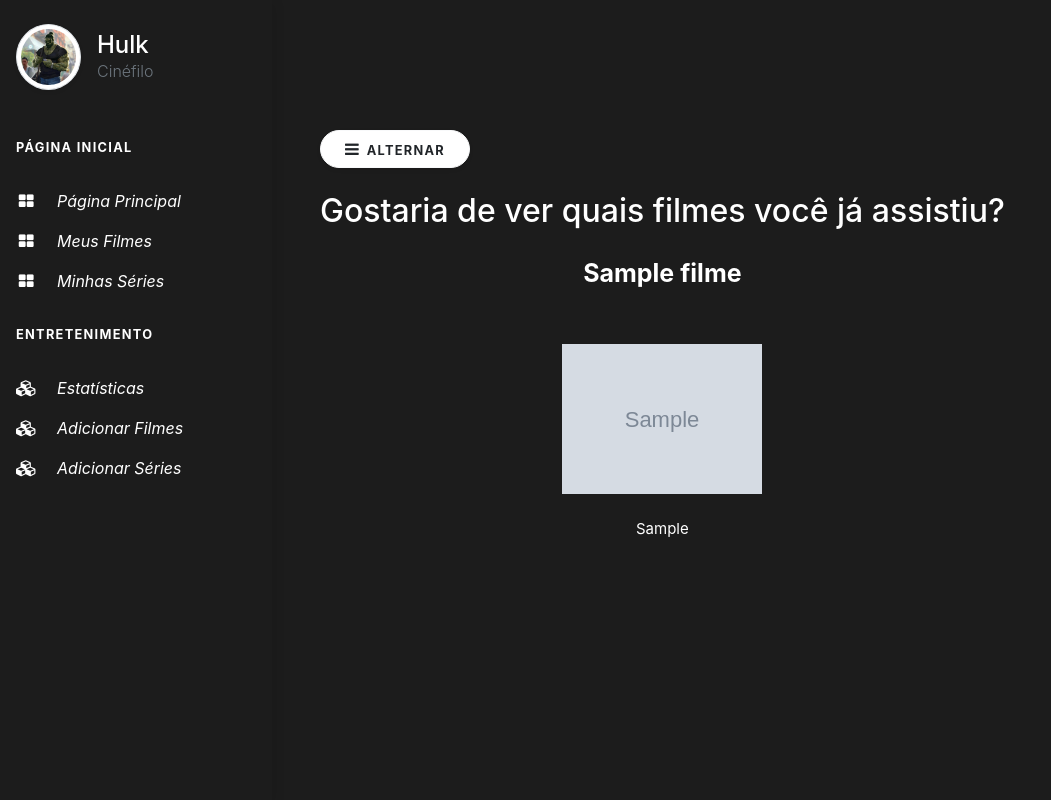
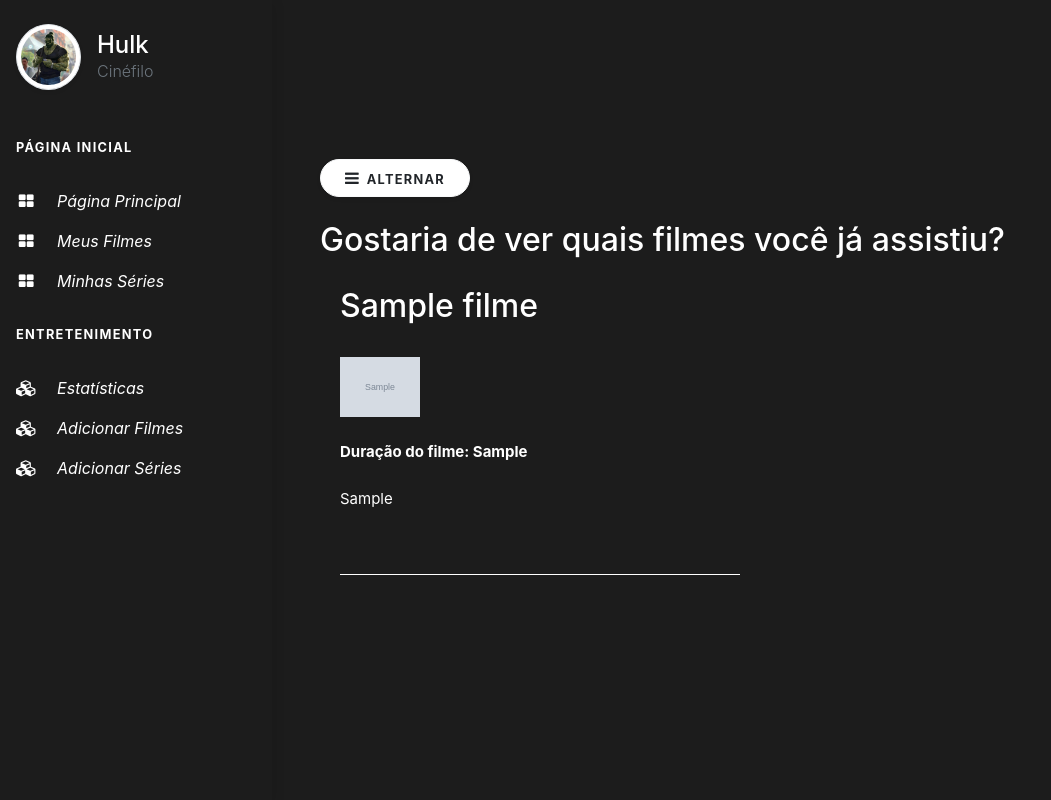
Before and after one commit to kahturin/PI, a PHP site: page /config/listar_filmes.php in a window 1280 px wide. Shown: the whole page, without its empty margins (0-1051 px from the left). Run offline with PHP 8.4, Linux system fonts and the light colour scheme; the visitor is signed in with stand-in values (Sample User, id 1); tables that the repository leaves empty or names only in its code hold one stand-in row (values such as "Sample post"); grey boxes marked "Sample" are stand-in pictures; some libraries are stand-ins or nearby versions.

Commit message:
Listagem de filmes e séries

```diff
--- a/Projeto/config/db.php
+++ b/Projeto/config/db.php
@@ -1,14 +1,14 @@
 <?php
 
 //XAMPP
-/*define( 'DSN', 'mysql:dbname=pi_segundos;host=localhost');
+define( 'DSN', 'mysql:dbname=pi_segundos;host=localhost');
 define( 'DB_USER', 'root');
-define( 'DB_PASS', '');*/
+define( 'DB_PASS', '');
 
 //SQL Server
-define( 'DSN', 'sqlsrv:Server=localhost\\SQLEXPRESS;Database=pi_segundos');
-define( 'DB_USER', 'sa');
-define( 'DB_PASS', 'bdsenac');
+//define( 'DSN', 'sqlsrv:Server=localhost\\SQLEXPRESS;Database=pi_segundos');
+//define( 'DB_USER', 'sa');
+//define( 'DB_PASS', 'bdsenac');
 
 try {
 
--- a/Projeto/config/listar_filmes.php
+++ b/Projeto/config/listar_filmes.php
@@ -125,7 +125,7 @@
 
             require_once 'db.php';
 
-            $consulta = $objBanco->query("SELECT nomeFilme, sinopseFilme, destino_foto
+            $consulta = $objBanco->query("SELECT nomeFilme, sinopseFilme, duracaoFilme,destino_foto
                                           FROM filmes AS F INNER JOIN usuario AS U
                                           ON F.userID = U.userID");
 
@@ -135,12 +135,15 @@
             while ($linha = $consulta->fetch(PDO::FETCH_ASSOC)) {
                 echo "<div class='filmes'>";
                 echo "<section style='color:white;' >";
-                echo "<h2 style=' font-weight: bold; font-size: 25px;'> {$linha['nomeFilme']} </h2>";
+                echo "<h2> {$linha['nomeFilme']} </h2>";
+                echo "<br>";
+                echo "<img src={$linha['destino_foto']}>";
+                echo "<br>";
+                echo "<a> Duração do filme: {$linha['duracaoFilme']} </a>";
+                echo "<br>";
+                echo "<p> {$linha['sinopseFilme']} </p>";
                 echo "<br><br>";
-                echo " <img src={$linha['destino_foto']} width='200px' height='200px'> ";
-                echo "<br><br>";
-                echo "<p style='font-size: 15px; ' > {$linha['sinopseFilme']} </p>";
-                echo "<br><br>";
+                echo "<div class='linha'> </div>";
                 echo "</section>";
                 echo "</div>";
             };
--- a/Projeto/css/style.css
+++ b/Projeto/css/style.css
@@ -342,35 +342,50 @@ width: 80%;
 }
 
 .lista_filmes{
-  display: flex;
-  flex-direction: row;
-  width: auto;
-  height: auto;
-
+  width: 100%;
   padding: 10px;
 }
 
 .filmes{
 display: flex;
-flex-direction: row;
 width: 100%;
-height: 100%;
+height: 80%;
 text-align: center;
 align-items: center;
-align-content: center;
-justify-content: center;
 padding: 10px;
 }
 
 .filmes img{
-  width: 50%;
-  height: 50%;
+  display: flex;
+  width: 20%;
+  height: 20%;
 }
 
 
+.filmes p{
+  display: flex;
+  font-size: 15px;
+  width: 50%;
+  text-align: justify;
+}
 
+.filmes a{
+  display: flex;
+  font-size: 15px;
+  font-weight: bold;
+  width: 50%;
+  text-align: justify;
+}
 
+.filmes h2{
+  display: flex;
+}
 
+.linha{
+  width: 100%;
+  background-color: white;
+  height: 1px;
+}
 
 
 .scrolls {
```
Also changed, not shown: Projeto/LISTA_PENDENCIAS.txt (+1 -10 lines), Projeto/config/listar_series.php (+17 -6 lines).
